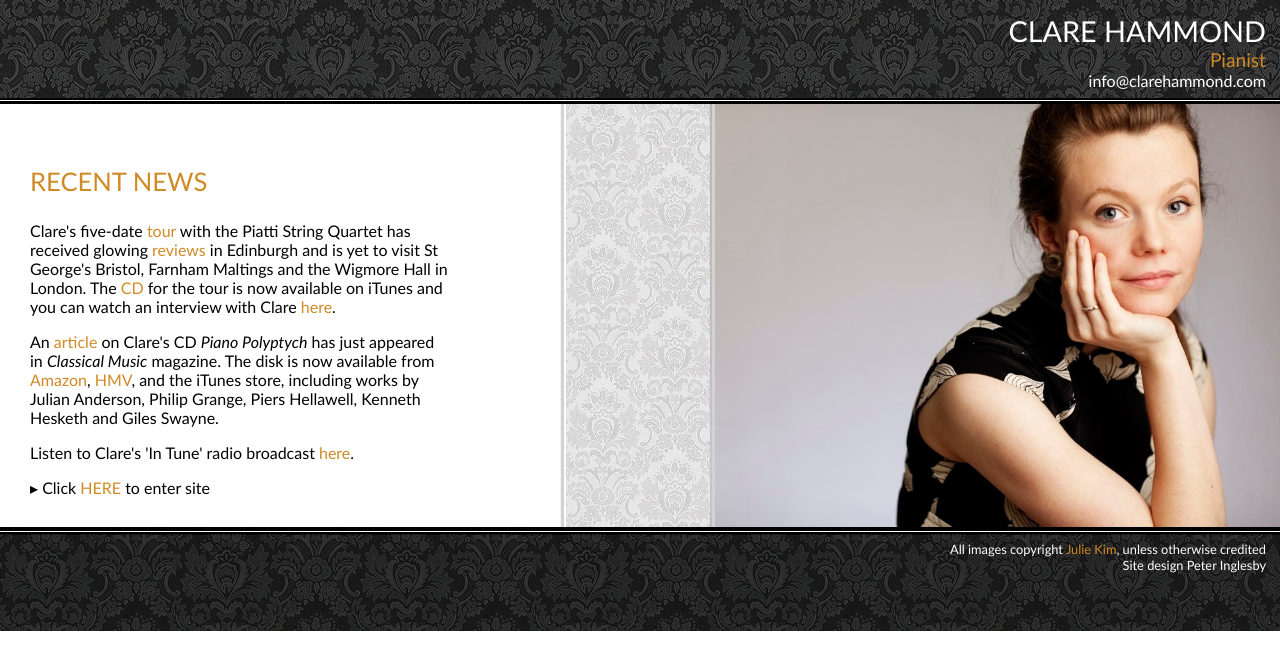
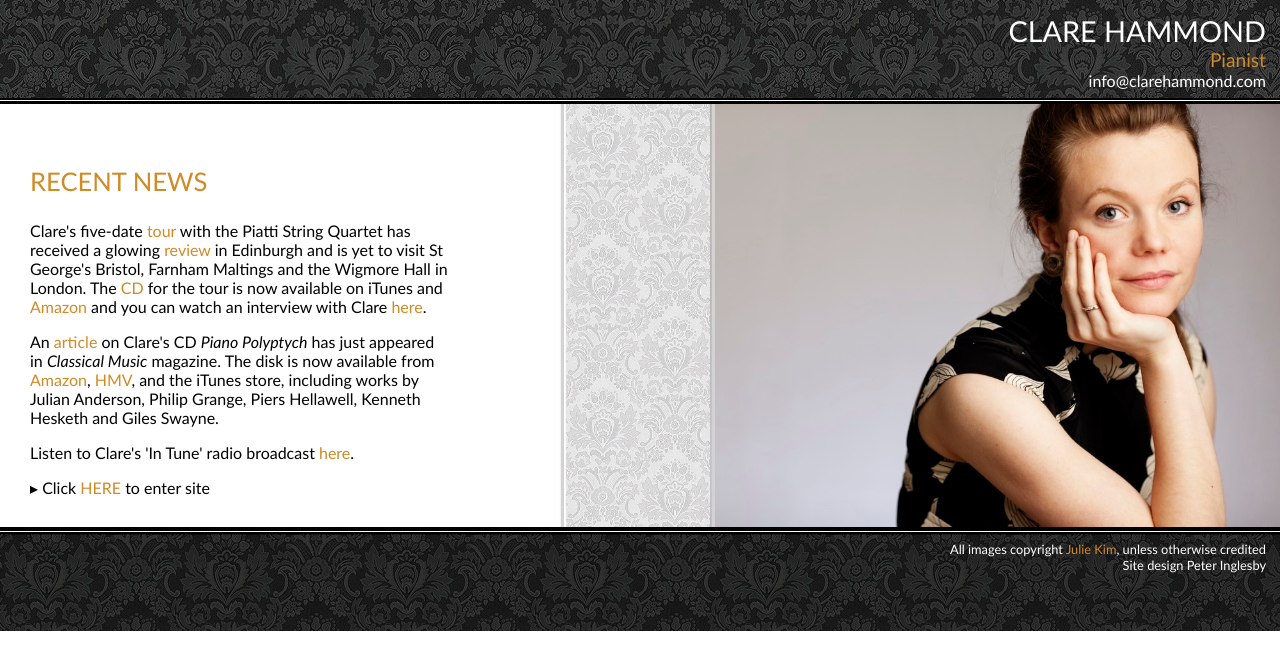
Before and after one commit to hammonc/clarehammond.com, a Jekyll site: the page built from index.html, in a window 1280 px wide. Shown: the top 670 px of the page. Built offline with Jekyll 4.4.1, drawn with Linux system fonts in a browser that asks for light colours.

Commit message:
newsletter and amazon fcit cd link

```diff
--- a/index.html
+++ b/index.html
@@ -7,8 +7,8 @@
 </div>
 <div id="news">
   <h3 class="page-heading">RECENT NEWS</h3>
-<p>Clare's five-date <a href="http://www.fctr.co.uk/futureclassics/index.html"target="_blank">tour</a> with the Piatti String Quartet has received glowing <a href="http://www.heraldscotland.com/classical/reviews/piatti-quartetclare-hammond-queens-hall-edinburgh.16881545" target="_blank">reviews</a> in Edinburgh and is yet to visit St George's Bristol, Farnham Maltings and the Wigmore Hall in London. The <a href="liszt.html" class="popupwindow"
-    rel="height:600,width:600,scrollbars:1,status:1,resizable:0">CD</a> for the tour is now available on iTunes and you can watch an interview with Clare <a href="interview.html" class="popupwindow"
+<p>Clare's five-date <a href="http://www.fctr.co.uk/futureclassics/index.html"target="_blank">tour</a> with the Piatti String Quartet has received a glowing <a href="http://www.heraldscotland.com/classical/reviews/piatti-quartetclare-hammond-queens-hall-edinburgh.16881545" target="_blank">review</a> in Edinburgh and is yet to visit St George's Bristol, Farnham Maltings and the Wigmore Hall in London. The <a href="liszt.html" class="popupwindow"
+    rel="height:600,width:600,scrollbars:1,status:1,resizable:0">CD</a> for the tour is now available on iTunes and <a href="http://www.amazon.co.uk/Future-Classics/dp/B007FG5TNK/ref=sr_shvl_album_1?ie=UTF8&qid=1330635811&sr=301-1">Amazon</a>  and you can watch an interview with Clare <a href="interview.html" class="popupwindow"
     rel="height:750,width:550,scrollbars:1,status:1,resizable:0">here</a>.</p>
 
 <p>An <a href="resources/article.jpg" target="_blank">article</a> on Clare's CD <em>Piano Polyptych</em> has just appeared in <em>Classical Music</em> magazine. The disk is now available from <a href="http://www.amazon.co.uk/Piano-Polyptych-Julian-Anderson-Hellawell/dp/B006JFZU3W" target="_blank">Amazon</a>, <a href="http://hmv.com/hmvweb/displayProductDetails.do?sku=321875" target="_blank">HMV</a>, and the iTunes store, including works by Julian Anderson, Philip Grange, Piers Hellawell, Kenneth Hesketh and Giles Swayne.</p>
--- a/liszt.html
+++ b/liszt.html
@@ -3,7 +3,7 @@
 ---
 
 <div id="liszt">
-  <p>Clare and the <a href="http://piattiquartet.com/"target="_blank">Piatti String Quartet</a> have just recorded a <a href="resources/fcitcd-cover.jpg" target="_blank">CD</a> of Mozart, Debussy, Szymanowski and Smetana for Future Classics which is now available on iTunes. Tracks include:</p>
+  <p>Clare and the <a href="http://piattiquartet.com/"target="_blank">Piatti String Quartet</a> have just recorded a <a href="resources/fcitcd-cover.jpg" target="_blank">CD</a> of Mozart, Debussy, Szymanowski and Smetana for Future Classics which is now available on iTunes and <a href="http://www.amazon.co.uk/Future-Classics/dp/B007FG5TNK/ref=sr_shvl_album_1?ie=UTF8&qid=1330635811&sr=301-1">Amazon</a>. Tracks include:</p>
    <ul>
 	<li>Mozart - String Quartet in C major, K. 465 "The Dissonance"</li>
 	<li>Debussy - <em>Images</em>, Book 1 for solo piano</li>
```
Also changed, not shown: newsletter-20120302.html (added, +54 -0 lines).
